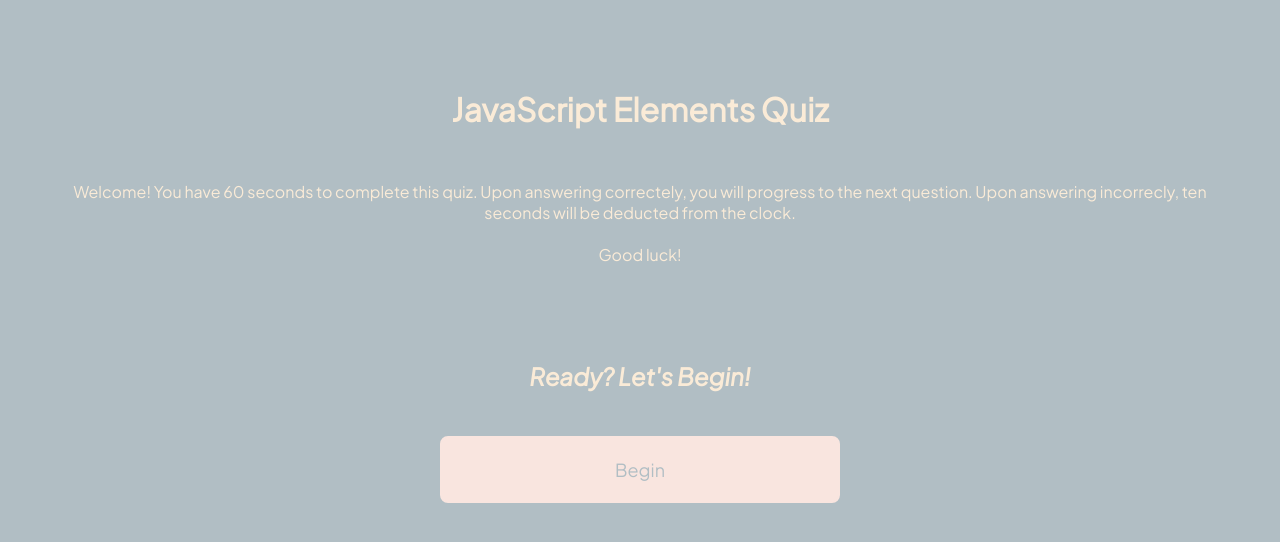
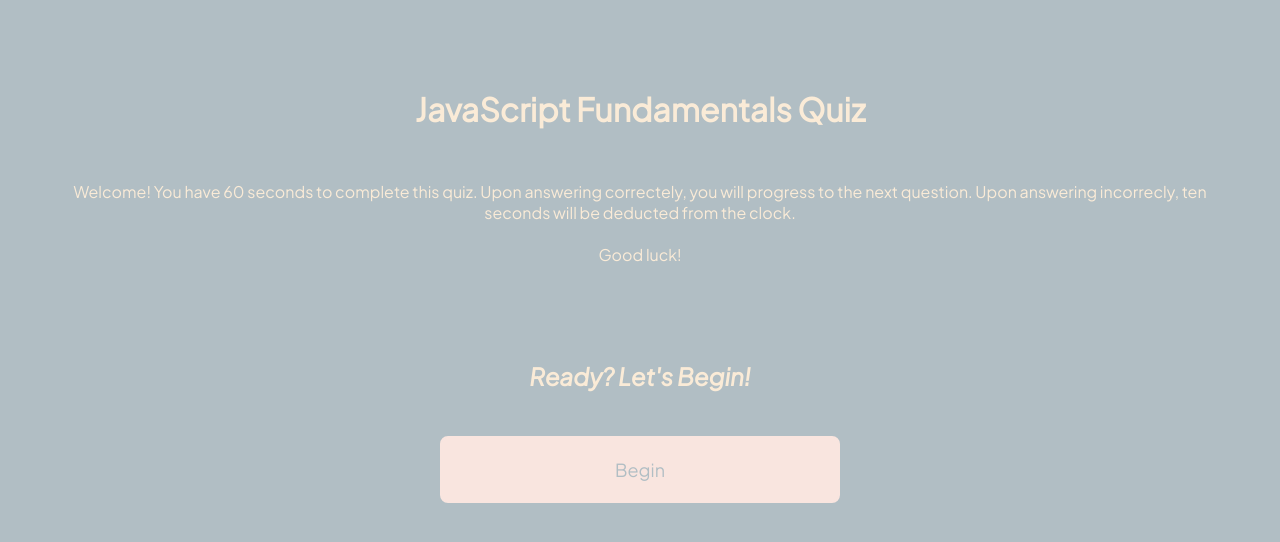
Before and after one commit to untjala/code-quiz, a plain HTML site: page index.html in a window 1280 px wide. Drawn offline with Linux system fonts and the light colour scheme.

```diff
--- a/index.html
+++ b/index.html
@@ -15,7 +15,7 @@
 
 <body>
     <header id="welcome">
-        <h1>JavaScript Elements Quiz</h1>
+        <h1>JavaScript Fundamentals Quiz</h1>
         <p>
             Welcome! You have 60 seconds to complete this quiz. Upon answering
             correctely, you will progress to the next question. Upon answering
```
Also changed, not shown: Assets/Code-Quiz.png (added), 1 other file.
